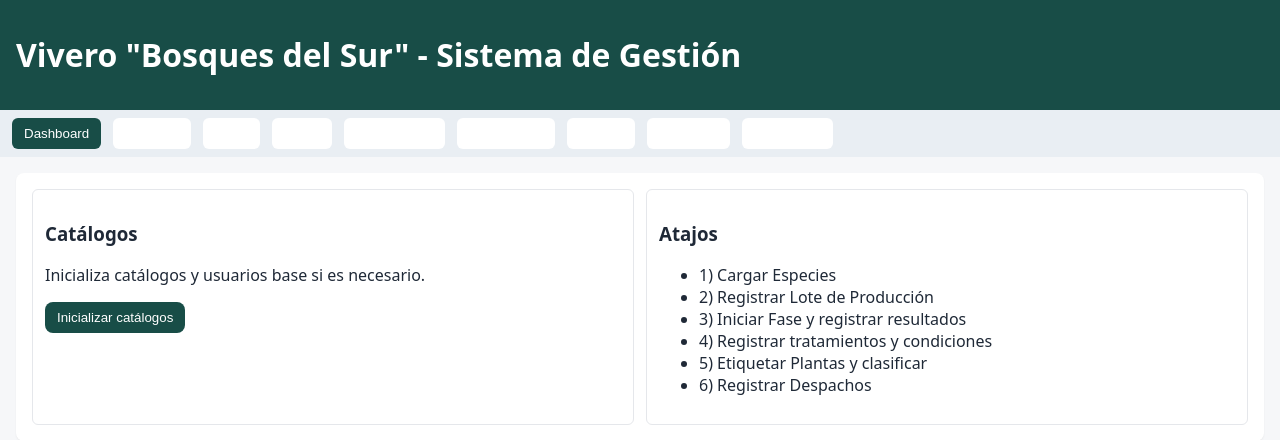
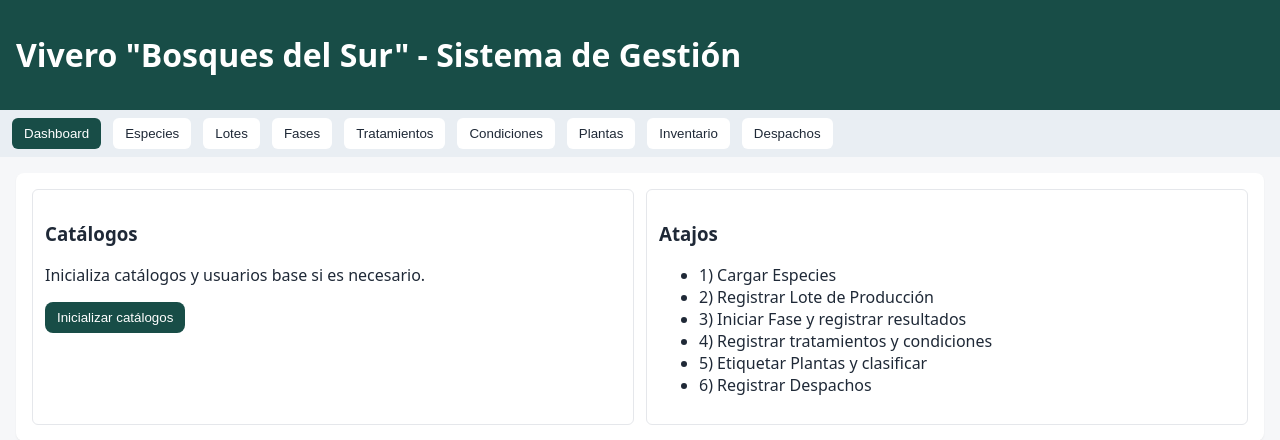
Before and after one commit to Thekempachi/SISTEMA-DE-GESTION-DE-VIVERO-FORESTAL-BOSQUES-DEL-SUR-, a PHP site: page /html/index.html in a window 1280 px wide. Shown: the top 440 px of the page. Run offline with PHP 8.4, Linux system fonts and the light colour scheme.

Commit message:
actualizacion del css botones

```diff
--- a/Sistema_Gestion_Vivero/frontend/css/styles.css
+++ b/Sistema_Gestion_Vivero/frontend/css/styles.css
@@ -5,7 +5,7 @@
 body{margin:0;background:var(--bg);color:var(--text);font-family:Inter,system-ui,Segoe UI,Roboto,Arial,sans-serif}
 header{background:var(--primary);color:#fff;padding:12px 16px}
 nav{display:flex;gap:10px;padding:10px 12px;background:#e9eef3;flex-wrap:wrap}
-nav button{border:1px solid var(--border);background:#fff;padding:8px 12px;border-radius:8px;cursor:pointer}
+nav button{border:1px solid var(--border);background:#fff;padding:8px 12px;border-radius:8px;cursor:pointer;color:var(--text)}
 nav button.active{background:var(--primary);color:#fff;border-color:var(--primary)}
 main{padding:16px}
 section{display:none;background:var(--card);border-radius:10px;padding:16px;box-shadow:0 1px 2px rgba(0,0,0,.06)}
--- a/Sistema_Gestion_Vivero/frontend/html/index.html
+++ b/Sistema_Gestion_Vivero/frontend/html/index.html
@@ -12,7 +12,7 @@
     body { font-family: system-ui, -apple-system, Segoe UI, Roboto, sans-serif; margin: 0; background: #f6f7f9; }
     header { background: #184d47; color: #fff; padding: 12px 16px; }
     nav { display: flex; gap: 12px; padding: 8px 12px; background: #e9eef3; flex-wrap: wrap; }
-    nav button { border: 0; background: #fff; padding: 8px 12px; border-radius: 6px; cursor: pointer; }
+    nav button { border: 0; background: #fff; padding: 8px 12px; border-radius: 6px; cursor: pointer; color:#1f2937; }
     nav button.active { background: #184d47; color: #fff; }
     main { padding: 16px; }
     section { display: none; background: #fff; border-radius: 8px; padding: 16px; box-shadow: 0 1px 2px rgba(0,0,0,0.06); }
```
